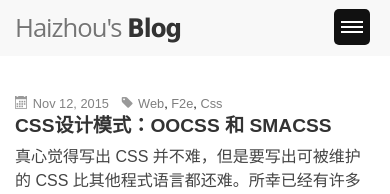
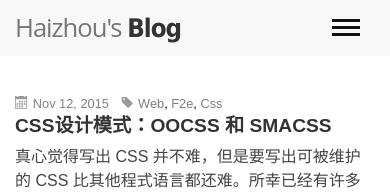
Before and after one commit to chenhaizhou/chenhaizhou.github.io, a Jekyll site: the page built from index.html, in a window 390 px wide. Shown: the top 194 px of the page. Built offline with Jekyll 4.4.1, drawn with Linux system fonts in a browser that asks for light colours; nearby versions of some CDN libraries; some web fonts are replaced; the list of posts is cut into pages by our own code; comment, search, counter and statistics services are not loaded.

Commit message:
update nav style on  mobile

```diff
--- a/_sass/_layout.scss
+++ b/_sass/_layout.scss
@@ -68,43 +68,44 @@
         text-align: right;
         z-index: 999;
         text-shadow:none;
+        margin:0 -15px;
         .menu-icon {
             display: block;
             position: absolute;
-            top: 9px;
+            top: 3px;
             right: 20px;
-            width: 36px;
-            height: 36px;
-            line-height: 36px;
+            width: 48px;
+            height: 48px;
+            line-height: 48px;
             text-align: center;
             z-index: 2;
-            background-color: $text-color;
+            //background-color: $text-color;
             border-radius: 5px;
             transition: transform .3s;
             i {
                 display: inline-block;
                 width: 60%;
-                height: 2px;
+                height: 3px;
                 vertical-align: middle;
-                background-color: #FFF;
+                background-color: $text-color;
                 position: relative;
                 &::before, &::after {
                     content: "";
                     display: inline-block;
                     width: 100%;
-                    height: 2px;
+                    height: 3px;
                     position: absolute;
                     left: 50%;
                     margin-left: -50%;
                     z-index: 1;
-                    background-color: #FFF;
+                    background-color: $text-color;
                     transition: transform .3s;
                 }
                 &::before {
-                    top: -5px;
+                    top: -7px;
                 }
                 &::after {
-                    bottom: -5px;
+                    bottom: -7px;
                 }
             }
         }
@@ -112,8 +113,11 @@
         &.active {
             .menu-icon {
                 height: 48px;
+                width: 54px;
+                line-height: 48px;
                 border-bottom-left-radius: 0;
                 border-bottom-right-radius: 0;
+                background-color: $text-color;
             }
             i {
                 visibility: hidden;
@@ -121,27 +125,26 @@
                     visibility: visible;
                     transform: rotate3d(0, 0, 1, 45deg);
                     top: 0;
+                    background-color: #FFF;
                 }
                 &::after {
                     visibility: visible;
                     transform: rotate3d(0, 0, 1, -45deg);
                     bottom: 0;
+                    background-color: #FFF;
                 }
             }
             .trigger {
-                height: auto;
-                background-color: inherit;
+                height: 204px;
                 overflow: visible;
-                padding-bottom: 5px;
             }
         }
 
         .trigger {
             clear: both;
             height: 0;
+            transition: height .3s;
             overflow: hidden;
-            transition: .3s;
-            margin: 0 -15px;
         }
 
         .page-link {
```
